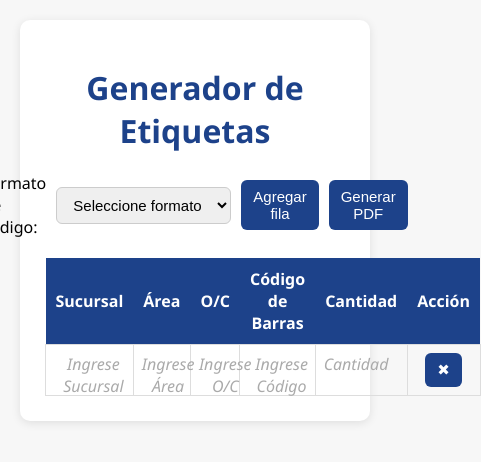
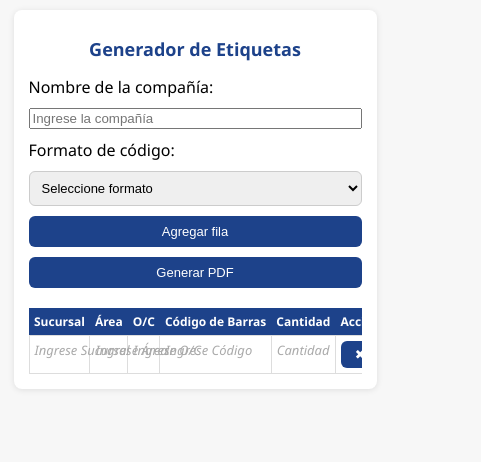
Before and after one commit to MJMMiller/generador-etiquetas, a plain HTML site: page index.html in a window 390 px wide. Shown: the whole page, 481 px wide, since content can reach past the window. Drawn offline with nearby package versions, Linux system fonts and the light colour scheme.

Commit message:
UPDT(BP-004): Actualizacion general

```diff
--- a/index.html
+++ b/index.html
@@ -18,6 +18,8 @@
     <h1>Generador de Etiquetas</h1>
 
     <div class="opciones">
+      <label for="tituloCompania">Nombre de la compañía:</label>
+      <input type="text" id="tituloCompania" placeholder="Ingrese la compañía" />
       <label for="barcodeType">Formato de código:</label>
       <select id="barcodeType">
         <option value="" selected>Seleccione formato</option>
--- a/script.js
+++ b/script.js
@@ -106,6 +106,9 @@ async function generatePDF() {
     return;
   }
 
+  // === NUEVO: Obtener el título desde el input ===
+  const titulo = document.getElementById("tituloCompania").value.trim() || " ";
+
   const { jsPDF } = window.jspdf;
   const doc = new jsPDF({ unit: "cm", format: "a4" });
 
@@ -172,10 +175,10 @@ async function generatePDF() {
       doc.setLineWidth(0.05);
       doc.rect(x, y, etiquetaW, etiquetaH);
 
-      // === Encabezado ===
+      // === Encabezado (TÍTULO DINÁMICO) ===
       doc.setFont("helvetica", "bold");
       doc.setFontSize(13);
-      doc.text("CORPORACION BP CIA LTDA", x + etiquetaW / 2, y + 0.9, { align: "center" });
+      doc.text(titulo, x + etiquetaW / 2, y + 0.9, { align: "center" });
 
       // === Sucursal y O/C ===
       doc.setFontSize(10);
@@ -223,5 +226,6 @@ async function generatePDF() {
     }
   }
 
-  doc.save(`etiquetas_BP_${formato}.pdf`);
+  // === Guardar el PDF final ===
+  doc.save(`etiquetas_${formato}.pdf`);
 }
--- a/style.css
+++ b/style.css
@@ -85,3 +85,143 @@ td[contenteditable="true"]:empty::before {
 .row-error td::before {
   color: #e11d48 !important;
 }
+.input-titulo {
+  text-align: center;
+  margin-bottom: 15px;
+}
+
+.input-titulo label {
+  font-weight: 600;
+  margin-right: 8px;
+  color: #1d428a;
+}
+
+.input-titulo input {
+  padding: 8px 12px;
+  border: 1px solid #ccc;
+  border-radius: 6px;
+  font-size: 15px;
+  width: 280px;
+  max-width: 90%;
+}
+@media (max-width: 992px) {
+  .contenedor {
+    max-width: 90%;
+    padding: 20px;
+  }
+
+  h1 {
+    font-size: 22px;
+  }
+
+  .opciones {
+    flex-direction: column;
+    gap: 8px;
+  }
+
+  select, button {
+    width: 100%;
+    font-size: 14px;
+  }
+
+  table th, table td {
+    font-size: 14px;
+    padding: 6px;
+  }
+
+  .input-titulo input {
+    width: 100%;
+  }
+}
+
+@media (max-width: 768px) {
+  body {
+    padding: 10px;
+  }
+
+  .contenedor {
+    padding: 15px;
+    box-shadow: 0 1px 6px rgba(0, 0, 0, 0.1);
+  }
+
+  h1 {
+    font-size: 20px;
+    margin-bottom: 15px;
+  }
+
+  .opciones {
+    flex-direction: column;
+    gap: 10px;
+    align-items: stretch;
+  }
+
+  .input-titulo {
+    display: flex;
+    flex-direction: column;
+    align-items: stretch;
+    text-align: left;
+  }
+
+  .input-titulo label {
+    margin-bottom: 5px;
+  }
+
+  .input-titulo input {
+    width: 100%;
+    font-size: 14px;
+  }
+
+  select, button {
+    width: 100%;
+    padding: 10px;
+    font-size: 14px;
+  }
+
+  table {
+    display: block;
+    overflow-x: auto;
+    border: none;
+    white-space: nowrap;
+  }
+
+  table th, table td {
+    font-size: 13px;
+    padding: 6px;
+  }
+
+  td[contenteditable="true"]:empty::before {
+    left: 5px;
+    top: 5px;
+    font-size: 13px;
+  }
+
+  button {
+    padding: 10px;
+    font-size: 14px;
+  }
+}
+
+@media (max-width: 480px) {
+  h1 {
+    font-size: 18px;
+  }
+
+  .contenedor {
+    border-radius: 8px;
+  }
+
+  select, button {
+    font-size: 13px;
+    padding: 8px;
+  }
+
+  table th, table td {
+    font-size: 12px;
+    padding: 5px;
+  }
+
+  td button {
+    padding: 6px 8px;
+    font-size: 13px;
+  }
+}
```
